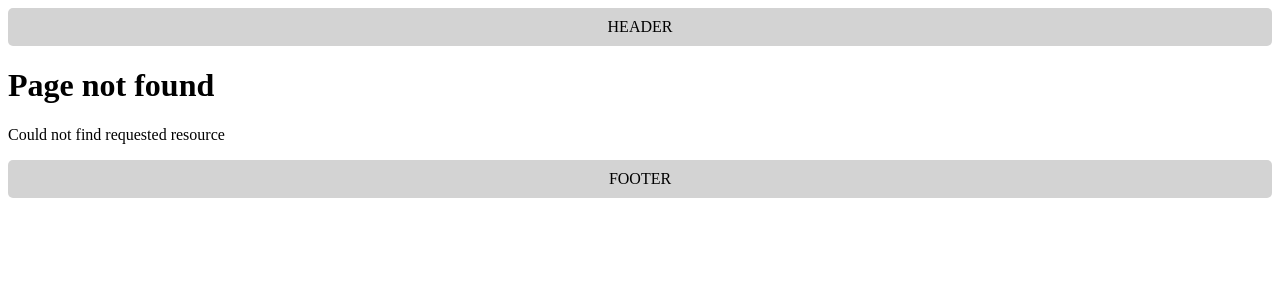
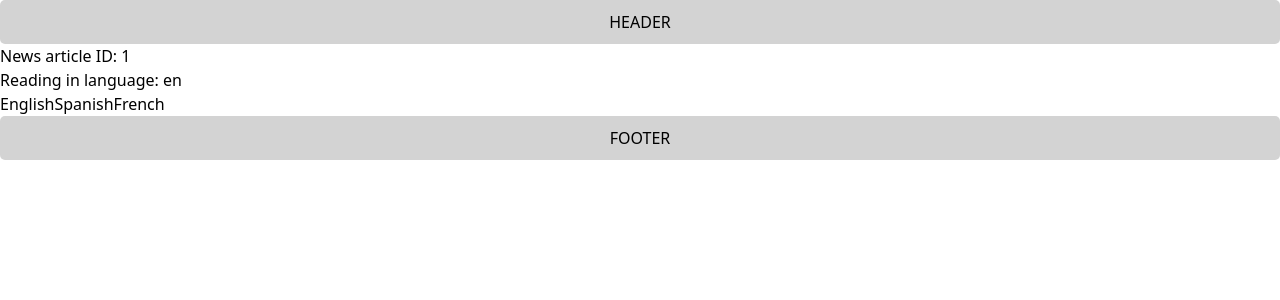
Before and after one commit to DOSSA-HASAN/nextcraft, a Next.js app in the folder hello-world/: page /articles/1 in a window 1280 px wide. Before the commit this address had no page. Shown: the top 300 px of the page. Built offline with nearby package versions, Linux system fonts and the light colour scheme.

Commit message:
Day 5 - Understanding params and searchParams

```diff
--- /dev/null
+++ b/hello-world/src/app/articles/[articleId]/page.tsx
@@ -0,0 +1,22 @@
+'use client'
+import Link from 'next/link'
+import React, { use } from 'react'
+
+function NewsArticle({ params, searchParams }: { params: Promise<{ articleId: string }>, searchParams: Promise<{ lang?: 'en' | 'es' | 'fr' }> }) {
+
+    const { articleId } = use(params)
+    const { lang = "en" } = use(searchParams)
+
+    return (
+        <section>
+            <h1>News article ID: {articleId}</h1>
+            <p>Reading in language: {lang}</p>
+
+            <Link href={`/articles/${articleId}?lang=en`}>English</Link>
+            <Link href={`/articles/${articleId}?lang=es`}>Spanish</Link>
+            <Link href={`/articles/${articleId}?lang=fr`}>French</Link>
+        </section>
+    )
+}
+
+export default NewsArticle
--- /dev/null
+++ b/hello-world/src/app/globals.css
@@ -0,0 +1 @@
+@import "tailwindcss";
--- a/hello-world/src/app/layout.tsx
+++ b/hello-world/src/app/layout.tsx
@@ -1,4 +1,5 @@
 import { Metadata } from "next"
+import "./globals.css"
 
 export const metadata: Metadata = {
   title: {
--- a/hello-world/src/app/page.tsx
+++ b/hello-world/src/app/page.tsx
@@ -1,5 +1,7 @@
+'use client'
 import React from 'react'
 import Link from 'next/link'
+import "./globals.css"
 
 function page() {
     return (
@@ -7,6 +9,8 @@
             <h1>Welcome Home</h1>
             <Link href={'/blog'}>Blog</Link>
             <Link href={'/products'}>Product List</Link>
+            <Link href={'/articles/breaking-news-123?lang=en'}>Read in English</Link>
+            <Link href={'/articles/breaking-news-123?lang=fr'}>Read in French</Link>
         </section>
     )
 }
```
